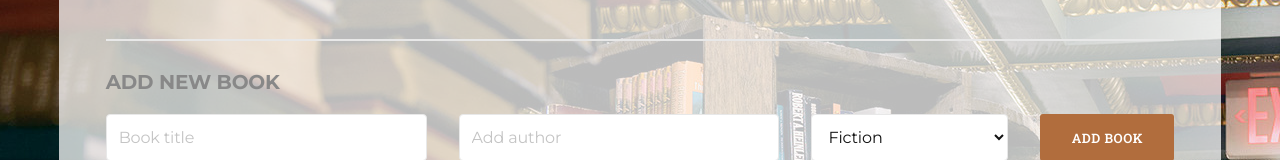
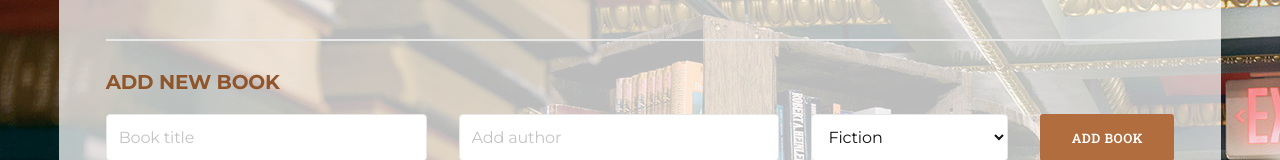
Before and after one commit to AmanWorku/Bookstore, a React (Create React App) app: page / in a window 1280 px wide. Shown: the part 242-402 px from the top of the page. Built offline with nearby package versions, Linux system fonts and the light colour scheme; no server answers.

Commit message:
Change color

```diff
--- a/src/index.css
+++ b/src/index.css
@@ -261,7 +261,7 @@ nav {
   font-size: 1.25rem;
   font-weight: bold;
   letter-spacing: -0.18px;
-  color: #888;
+  color: #90552b;
 }
 
 .input {
```
